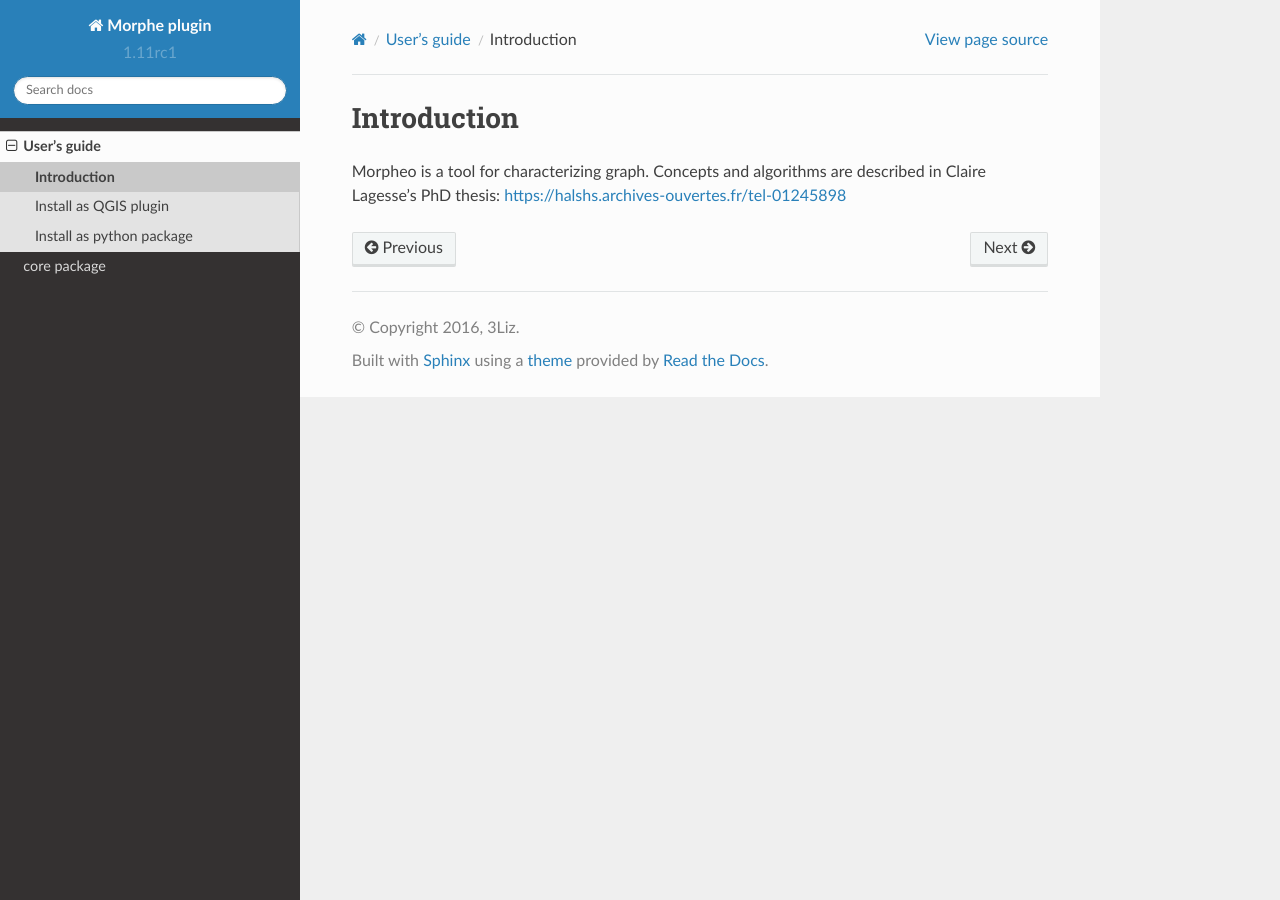
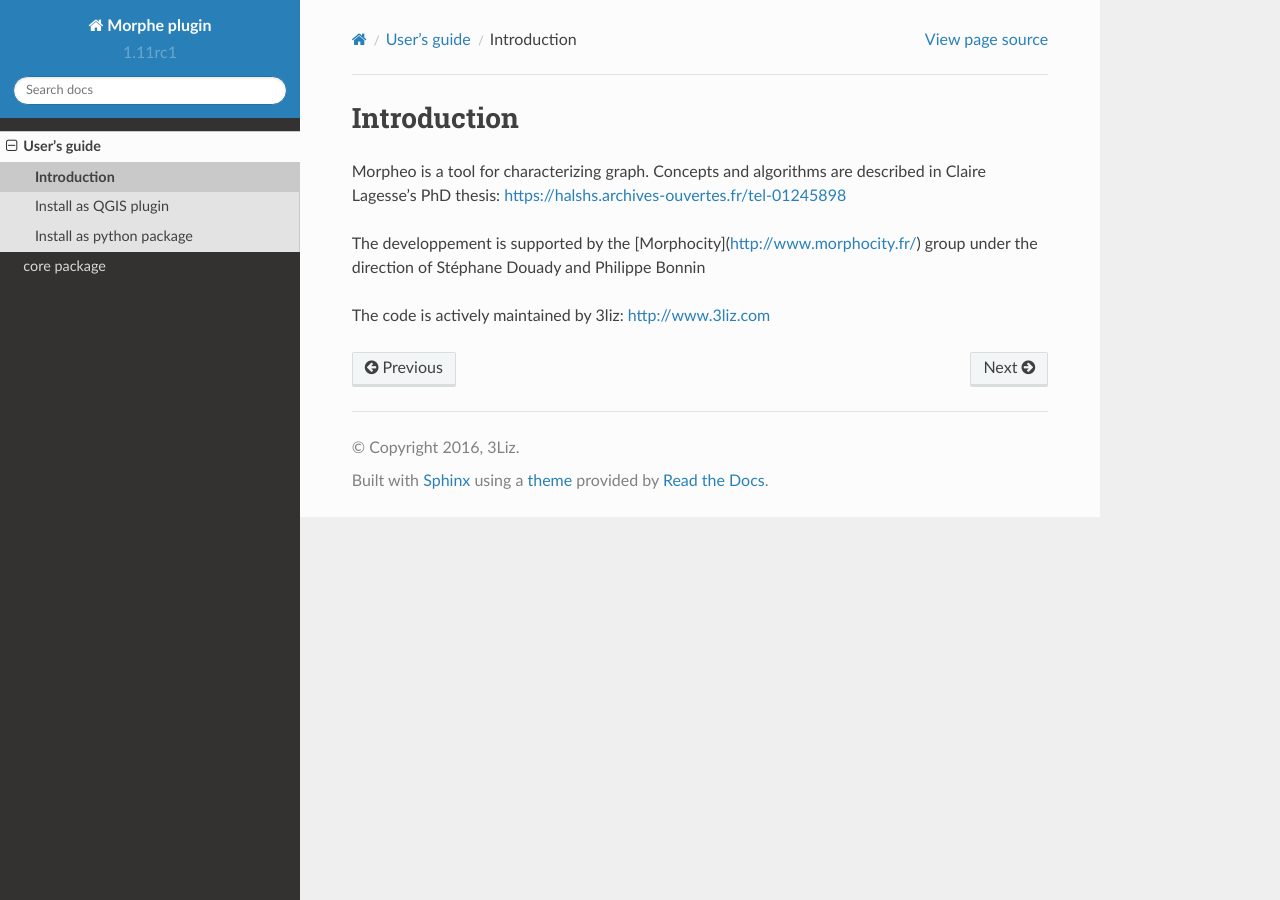
Before and after one commit to MorphoCity/morpheo-plugin, a Sphinx documentation site: the page built from doc/guide/intro.rst, in a window 1280 px wide. Built offline with Sphinx 7.4.7 and the Read the Docs theme 2.0.0, drawn with Linux system fonts in a browser that asks for light colours; the version number is read from the project's files by our own code.

Commit message:
Add Contributors file and update metadata

```diff
--- a/doc/guide/intro.rst
+++ b/doc/guide/intro.rst
@@ -3,3 +3,8 @@ Introduction
 
 Morpheo is a tool for characterizing graph. Concepts and algorithms are described
 in Claire Lagesse's PhD thesis: https://halshs.archives-ouvertes.fr/tel-01245898
+
+The developpement is  supported by the [Morphocity](http://www.morphocity.fr/) group
+under the direction of Stéphane Douady and Philippe Bonnin
+
+The code is actively maintained  by 3liz: http://www.3liz.com
```
Also changed, not shown: 2 other files.
